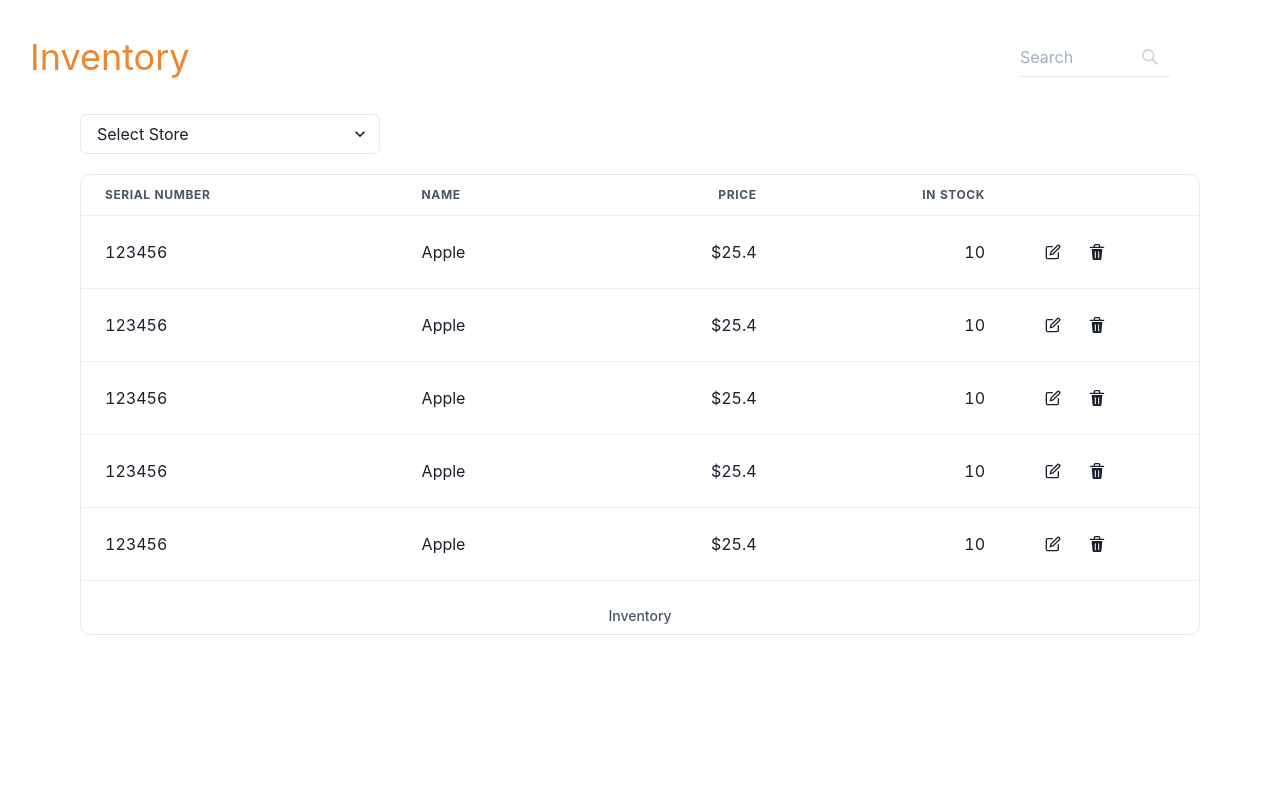
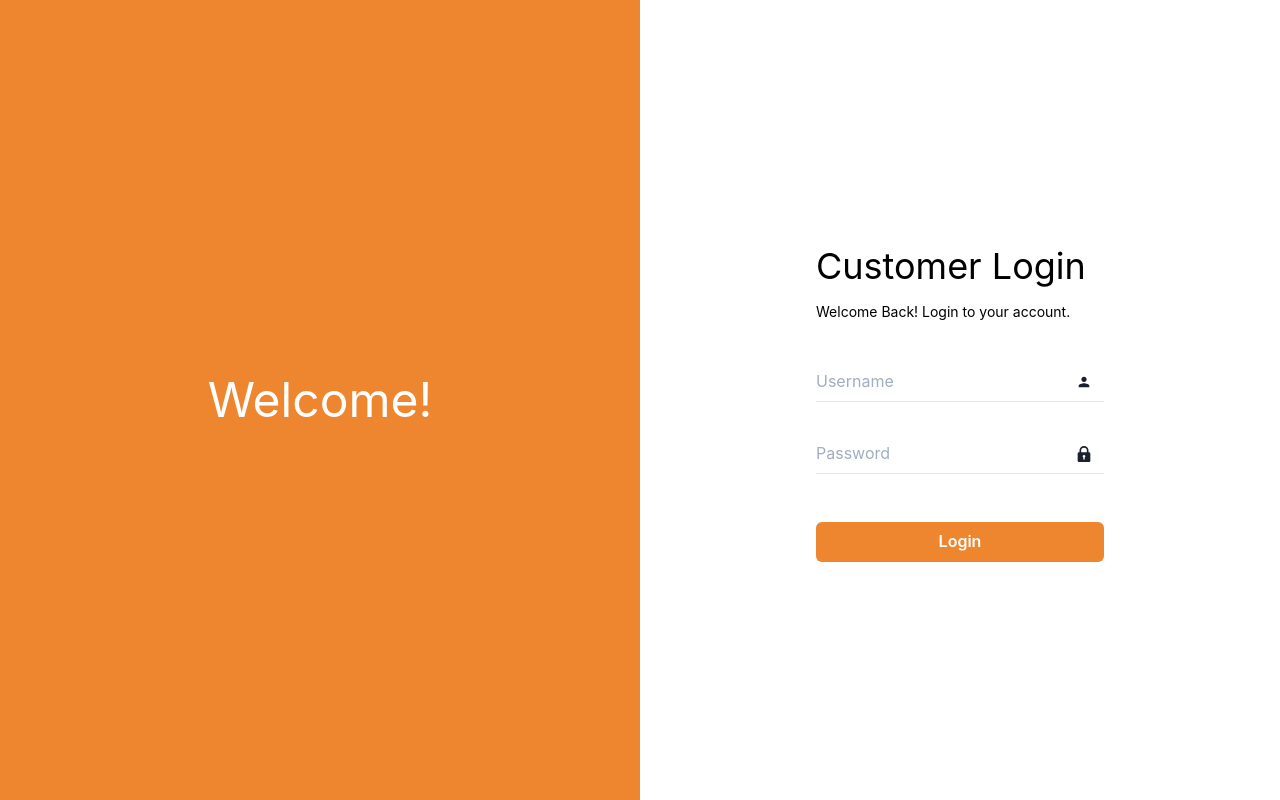
Before and after one commit to winnieli1129/cs348-project, a React (Create React App) app in the folder frontend/: page /login in a window 1280 px wide. Built offline with nearby package versions, Linux system fonts and the light colour scheme.

Commit message:
[add] router

```diff
--- a/frontend/package.json
+++ b/frontend/package.json
@@ -19,6 +19,7 @@
     "react": "^17.0.2",
     "react-dom": "^17.0.2",
     "react-icons": "^3.11.0",
+    "react-router-dom": "^6.2.2",
     "react-scripts": "5.0.0",
     "typescript": "^4.6.2",
     "web-vitals": "^0.2.4"
--- a/frontend/src/App.tsx
+++ b/frontend/src/App.tsx
@@ -4,6 +4,7 @@ import {
   Box,
   theme,
 } from "@chakra-ui/react"
+import { Routes, Route, Link } from "react-router-dom";
 import Login from './pages/Login'
 import BrowseInventory from "./pages/BrowseInventory"
 import EmployeeLogin from './pages/EmployeeLogin'
@@ -13,7 +14,13 @@ import Checkout from "./pages/Checkout"
 export const App = () => (
   <ChakraProvider theme={theme}>
     <Box w="100vw" h="100vh">
-      <BrowseInventory/>
+      <Routes>
+        <Route path="/" element={<Checkout />} />
+        <Route path="/login" element={<Login/>} />
+        <Route path="/inventory" element={<BrowseInventory />} />
+        <Route path="/employee/login" element={<EmployeeLogin />} />
+        <Route path="/profile" element={<CustomerProfile />} />
+      </Routes>
     </Box>
   </ChakraProvider>
 )
--- a/frontend/src/index.tsx
+++ b/frontend/src/index.tsx
@@ -1,14 +1,17 @@
 import { ColorModeScript } from "@chakra-ui/react"
-import * as React from "react"
+import React from "react"
 import ReactDOM from "react-dom"
 import { App } from "./App"
 import reportWebVitals from "./reportWebVitals"
 import * as serviceWorker from "./serviceWorker"
+import { BrowserRouter } from "react-router-dom";
 
 ReactDOM.render(
   <React.StrictMode>
     <ColorModeScript />
+    <BrowserRouter>
     <App />
+    </BrowserRouter>
   </React.StrictMode>,
   document.getElementById("root"),
 )
--- a/frontend/src/pages/BrowseInventory.tsx
+++ b/frontend/src/pages/BrowseInventory.tsx
@@ -1,6 +1,5 @@
-import React, { useEffect, useState } from "react"
-import { MdPerson } from "react-icons/md";
-import { DeleteIcon, EditIcon, LockIcon, SearchIcon } from '@chakra-ui/icons';
+import React from "react"
+import { DeleteIcon, EditIcon, SearchIcon } from '@chakra-ui/icons';
 
 import {
     Flex,
--- a/frontend/src/pages/EmployeeLogin.tsx
+++ b/frontend/src/pages/EmployeeLogin.tsx
@@ -7,7 +7,6 @@ import {
    Text,
    Input,
    InputGroup,
-   InputLeftElement,
    InputRightElement,
    Icon,
    Button
--- a/frontend/src/pages/Login.tsx
+++ b/frontend/src/pages/Login.tsx
@@ -38,7 +38,7 @@ const Login = () => {
                     Welcome!
                 </Text>
             </Flex>
-            <Flex w="50%" direction="column" p={44}>
+            <Flex w="50%" direction="column" justify="center" p={44}>
                 <Flex mb="2">
                     <Text fontSize='4xl' color='black'>
                         Customer Login
```
Also changed, not shown: 1 other file (tests, documents, lock files or other folders).
